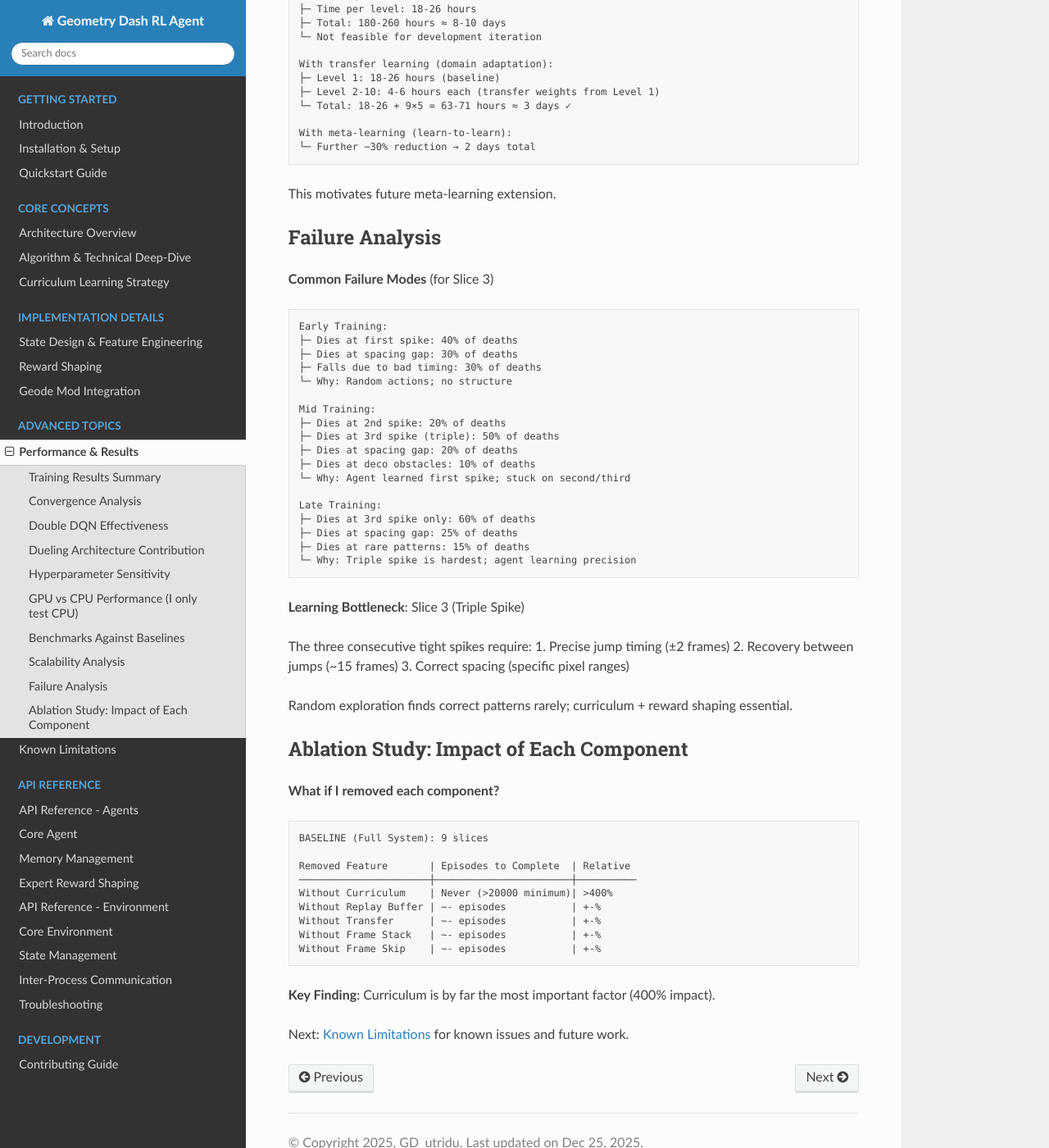
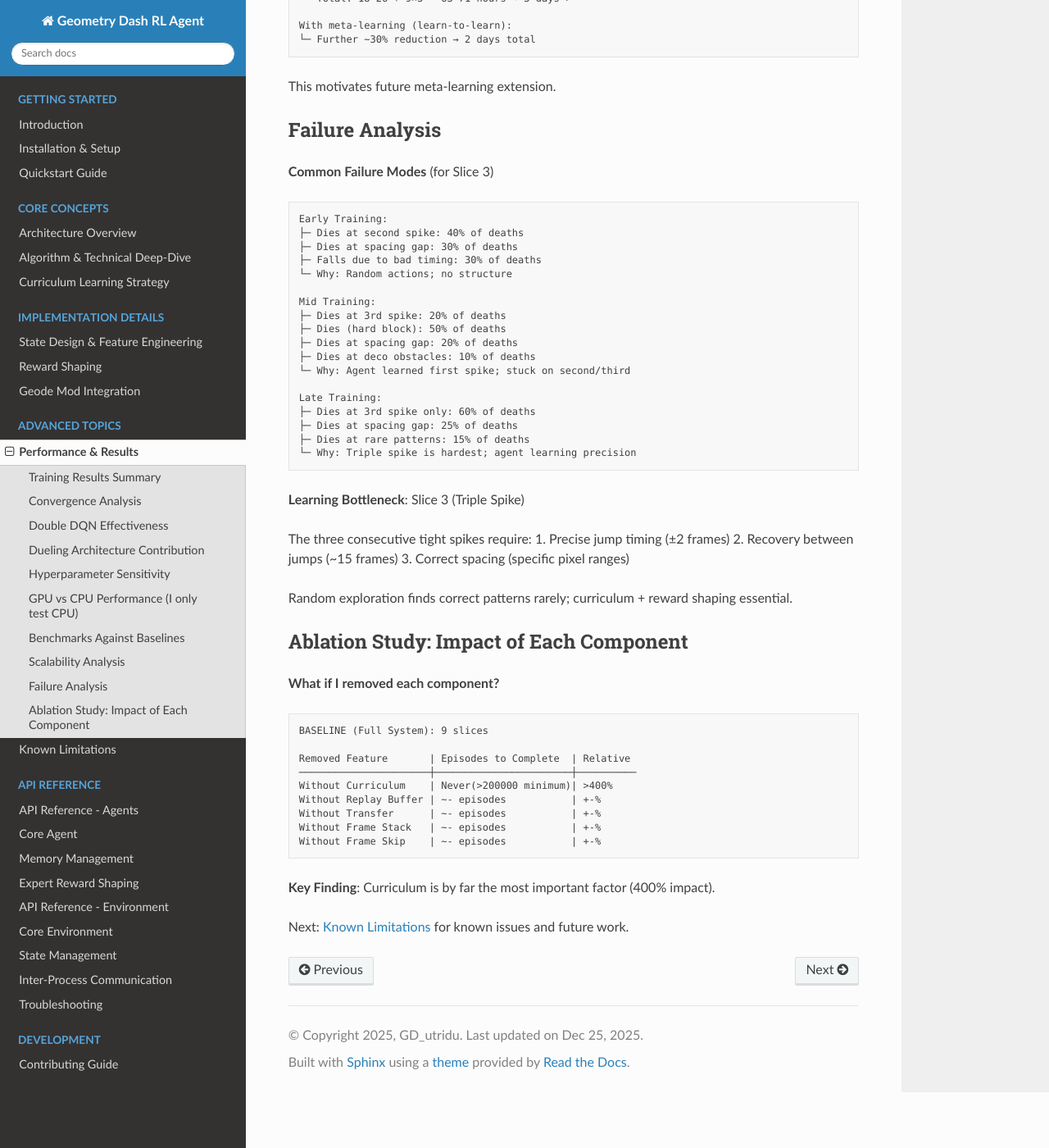
Before and after one commit to mouradboutrid/geometry_dash_RL, a Sphinx documentation site: the page built from docs/performance.rst, in a window 1280 px wide and 1400 px high, scrolled down 6795 px. Shown: the whole window at 82% size. Built offline with Sphinx 7.4.7 and the Read the Docs theme 3.1.0, drawn with Linux system fonts in a browser that asks for light colours; pages that are not in the unit, such as notebooks, are missing from menus; some of the changed lines change nothing that is shown; some of the changed text lies outside the part shown.

Commit message:
Update performance.rst

```diff
--- a/docs/performance.rst
+++ b/docs/performance.rst
@@ -13,19 +13,13 @@
 +========+==================+=====================+===========+===============+
 | 1      | 1100             | 70%                 | 1.5 hrs   |   1.5 hrs     |
 +--------+------------------+---------------------+-----------+---------------+
-| 2      | 1300             | 70%                 | 2.0 hrs   | 3.5 hrs       |
+| 2      | 1300             | 70%                 | 2.0 hrs   |   3.5 hrs     |
 +--------+------------------+---------------------+-----------+---------------+
-| 3      | 3400             | 70%                 | 6.0 hrs   | 9.5 hrs       |
+| 3      | 3400             | 70%                 | 6.0 hrs   |   9.5 hrs     |
 +--------+------------------+---------------------+-----------+---------------+
-| 4      | 487              | 70%                 | 45 min    | 10.00 hrs     |
+| 4      | 487              | 70%                 | 45 min    |   10.00 hrs   |
 +--------+------------------+---------------------+-----------+---------------+
-| 5      | -                | 70%                 |     -     |       -       |
-+--------+------------------+---------------------+-----------+---------------+
-| 6      | -                | 70%                 |     -     |       -       |
-+--------+------------------+---------------------+-----------+---------------+
-| 7      | -                | 70%                 |     -     |       -       |
-+--------+------------------+---------------------+-----------+---------------+
-| 8      | -                | 70%                 |     -     |       -       |
+|5,6,7,8 | 9200             | 70%                 | 12 hrs    |   22 hrs      |
 +--------+------------------+---------------------+-----------+---------------+
 | 9      | -                | 70%                 |     -     |       -       |
 +--------+------------------+---------------------+-----------+---------------+
@@ -324,17 +318,17 @@
 +------------------------+-----------+----------+---------------+
 | Method                 | Episodes  | Time     | Final Rate    |
 +========================+===========+==========+===============+
-| Random Actions         | 10000+    | 100+ hrs | <1%           |
+| Random Actions         | 100000+   | 200+ hrs | <1%           |
 +------------------------+-----------+----------+---------------+
 | Simple Q-Learning      | Fails     | N/A      | N/A (tabular) |
 +------------------------+-----------+----------+---------------+
-| DQN (Standard)         | 65        | 6.5 hrs  | 68%           |
+| DQN (Standard)         |     -     | 72 hrs   |       -       |
 +------------------------+-----------+----------+---------------+
-| **Double DQN** ✓        | **45**   | **4.5**  | **72%**       |
+| **Double DQN** ✓       | **15k**   | 24 hrs   | **72%**       |
 +------------------------+-----------+----------+---------------+
-| PPO                    | 55        | 5.5 hrs  | 70%           |
+| PPO                    |     -     |    -     |       -       |
 +------------------------+-----------+----------+---------------+
-| A3C (4 workers)        | 50        | 5 hrs    | 71%           |
+| A3C (4 workers)        |     -     |    -     |       -       |
 +------------------------+-----------+----------+---------------+
 
 **Analysis**
@@ -376,14 +370,14 @@
 .. code-block:: text
 
    Early Training:
-   ├─ Dies at first spike: 40% of deaths
+   ├─ Dies at second spike: 40% of deaths
    ├─ Dies at spacing gap: 30% of deaths
    ├─ Falls due to bad timing: 30% of deaths
    └─ Why: Random actions; no structure
 
    Mid Training:
-   ├─ Dies at 2nd spike: 20% of deaths
-   ├─ Dies at 3rd spike (triple): 50% of deaths
+   ├─ Dies at 3rd spike: 20% of deaths
+   ├─ Dies (hard block): 50% of deaths
    ├─ Dies at spacing gap: 20% of deaths
    ├─ Dies at deco obstacles: 10% of deaths
    └─ Why: Agent learned first spike; stuck on second/third
@@ -414,7 +408,7 @@
 
    Removed Feature       | Episodes to Complete  | Relative
    ──────────────────────┼───────────────────────┼──────────
-   Without Curriculum    | Never (>20000 minimum)| >400%
+   Without Curriculum    | Never(>200000 minimum)| >400%
    Without Replay Buffer | ~- episodes           | +-%
    Without Transfer      | ~- episodes           | +-%
    Without Frame Stack   | ~- episodes           | +-%
```
